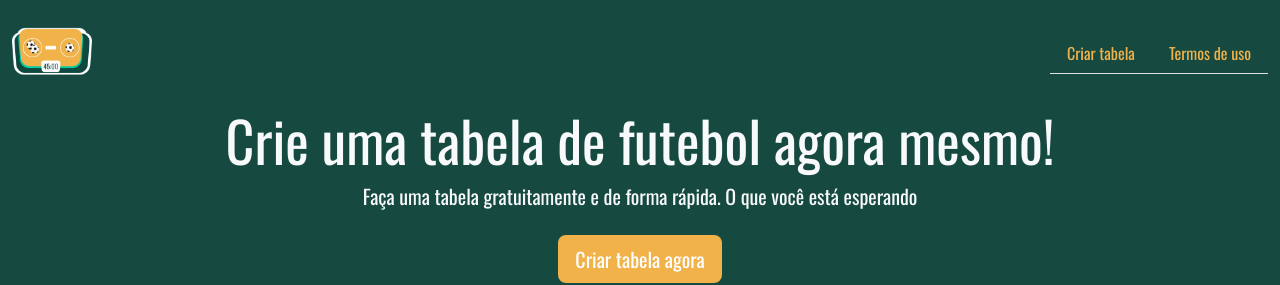
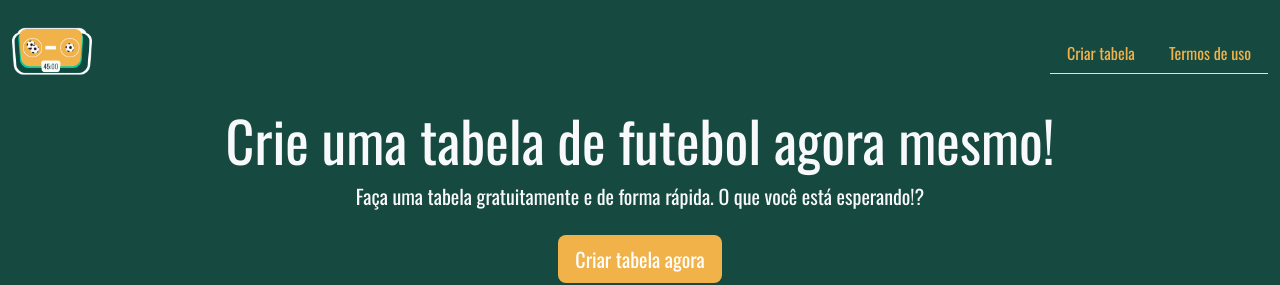
Before and after one commit to savi8sant8s/soccer-table, a Next.js app: page / in a window 1280 px wide. Shown: the top 285 px of the page. Built offline with nearby package versions, Linux system fonts and the light colour scheme.

Commit message:
:art: Refacted code.

```diff
--- a/pages/index.js
+++ b/pages/index.js
@@ -14,7 +14,7 @@ export default class AppCreateTable extends Component {
                 <CustomMenu />
                 <div className="container-fluid text-center text-light">
                     <h1 className="display-4">Crie uma tabela de futebol agora mesmo!</h1>
-                    <p className="lead">Faça uma tabela gratuitamente e de forma rápida. O que você está esperando</p>
+                    <p className="lead">Faça uma tabela gratuitamente e de forma rápida. O que você está esperando!?</p>
                     <a style={{ background: "#F1B24A", color: "white" }} className="btn btn-lg mt-2" href="/criar-tabela">Criar tabela agora</a>
 
                     <div className="slide-container text-center mt-5">
```
